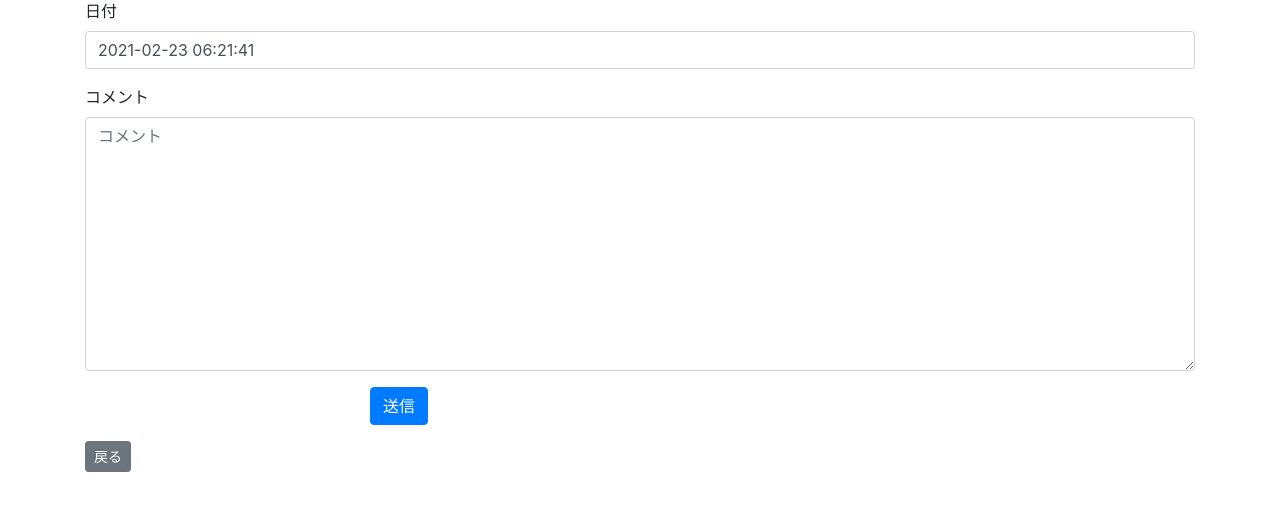
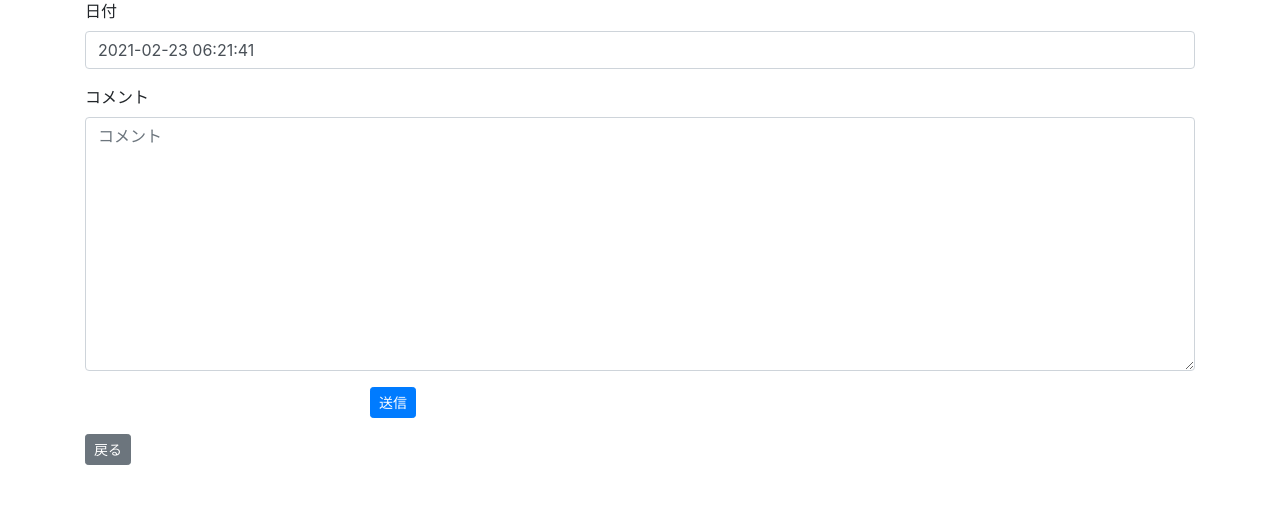
Before and after one commit to siruku6/life_recorder, a Django app: page /cms/records/create/ in a window 1280 px wide. Shown: the part 103-614 px from the top of the page. Run offline with Django 3.2, Linux system fonts and the light colour scheme; some libraries are stand-ins or nearby versions.

Commit message:
corrected the title of record_edit view

```diff
--- a/cms/templates/cms/edit_record.html
+++ b/cms/templates/cms/edit_record.html
@@ -1,7 +1,7 @@
 {% extends "cms/base.html" %}
 {% load bootstrap4 %}
 
-{% block title %}書籍の編集{% endblock title %}
+{% block title %}活動記録の編集{% endblock title %}
 
 {% block content %}
     <h4 class="mt-4 mb-5 border-bottom">活動記録の編集</h4>
@@ -14,7 +14,7 @@
         {% bootstrap_form form layout='horizontal' %}
         <div class="form-group row">
             <div class="offset-md-3 col-md-9">
-            <button type="submit" class="btn btn-primary">送信</button>
+            <button type="submit" class="btn btn-primary btn-sm">送信</button>
             </div>
         </div>
     </form>
```
